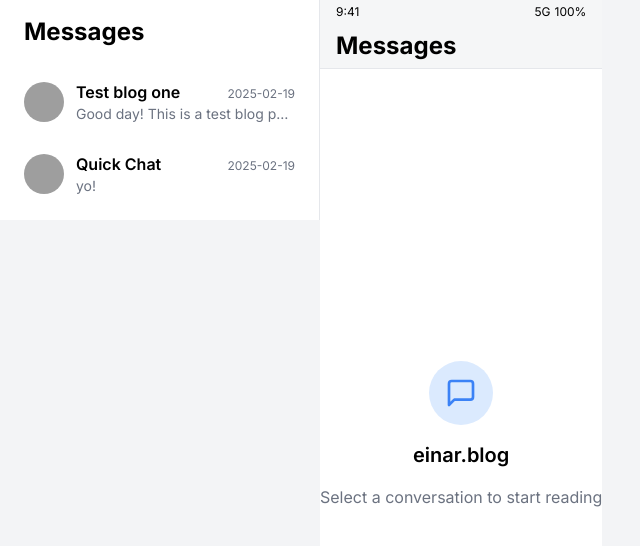
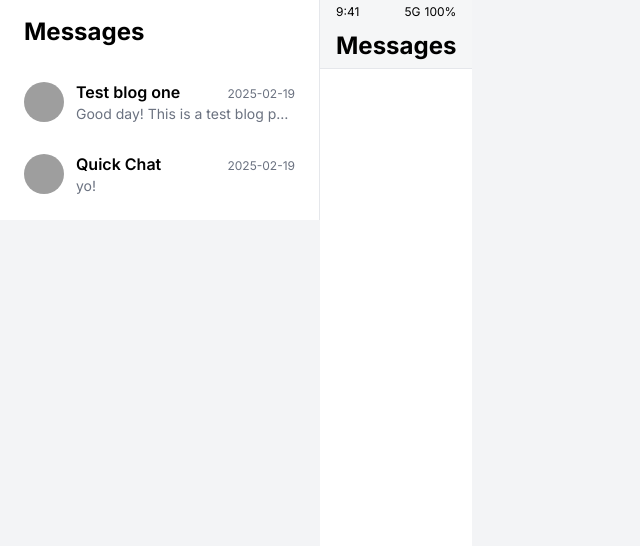
Before and after one commit to EinarMichaelsen/blogv0, a Next.js app: page / in a window 1280 px wide. Shown: the top 546 px of the page, without its empty margins (0-640 px from the left). Built offline with nearby package versions, Linux system fonts and the light colour scheme; grey boxes are pictures that could not be loaded.

Commit message:
empty state handling

```diff
--- a/app/page.tsx
+++ b/app/page.tsx
@@ -4,7 +4,6 @@ import { getBlogPosts } from "../lib/get-blog-posts"
 import Link from "next/link"
 import { ChevronRight } from "lucide-react"
 import { Avatar, AvatarFallback, AvatarImage } from "@/components/ui/avatar"
-import { MessageSquare } from "lucide-react"
 
 export default async function Home() {
   const posts = await getBlogPosts()
@@ -32,8 +31,9 @@ export default async function Home() {
             </div>
           </div>
 
-          {/* Messages list on mobile, empty state on desktop */}
+          {/* Messages list or empty state */}
           <div className="flex-1 overflow-y-auto">
+            {posts.length > 0 ? (
               <div className="md:hidden">
                 {posts.map((post) => (
                   <Link
@@ -56,17 +56,19 @@ export default async function Home() {
                   </Link>
                 ))}
               </div>
-
-            {/* Empty state on desktop */}
-            <div className="hidden md:flex items-center justify-center h-full">
-              <div className="text-center space-y-4">
-                <div className="w-16 h-16 bg-blue-100 rounded-full flex items-center justify-center mx-auto">
-                  <MessageSquare className="w-8 h-8 text-blue-500" />
+            ) : (
+              <div className="flex items-center justify-center h-[calc(100vh-8.25rem)] px-4">
+                <div className="text-center space-y-4 max-w-md">
+                  <div className="w-20 h-20 bg-blue-100 rounded-full flex items-center justify-center mx-auto">
+                    <svg className="w-10 h-10 text-blue-500" fill="none" stroke="currentColor" viewBox="0 0 24 24">
+                      <path strokeLinecap="round" strokeLinejoin="round" strokeWidth={1.5} d="M8 12h.01M12 12h.01M16 12h.01M21 12c0 4.418-4.03 8-9 8a9.863 9.863 0 01-4.255-.949L3 20l1.395-3.72C3.512 15.042 3 13.574 3 12c0-4.418 4.03-8 9-8s9 3.582 9 8z" />
+                    </svg>
                   </div>
-                <h1 className="text-xl font-semibold">einar.blog</h1>
-                <p className="text-gray-500">Select a conversation to start reading</p>
+                  <h1 className="text-2xl font-semibold">No Messages</h1>
+                  <p className="text-gray-500">Your messages will appear here</p>
                 </div>
               </div>
+            )}
           </div>
         </main>
       </div>
```
Lines whose indentation alone changed are shown as unchanged.
